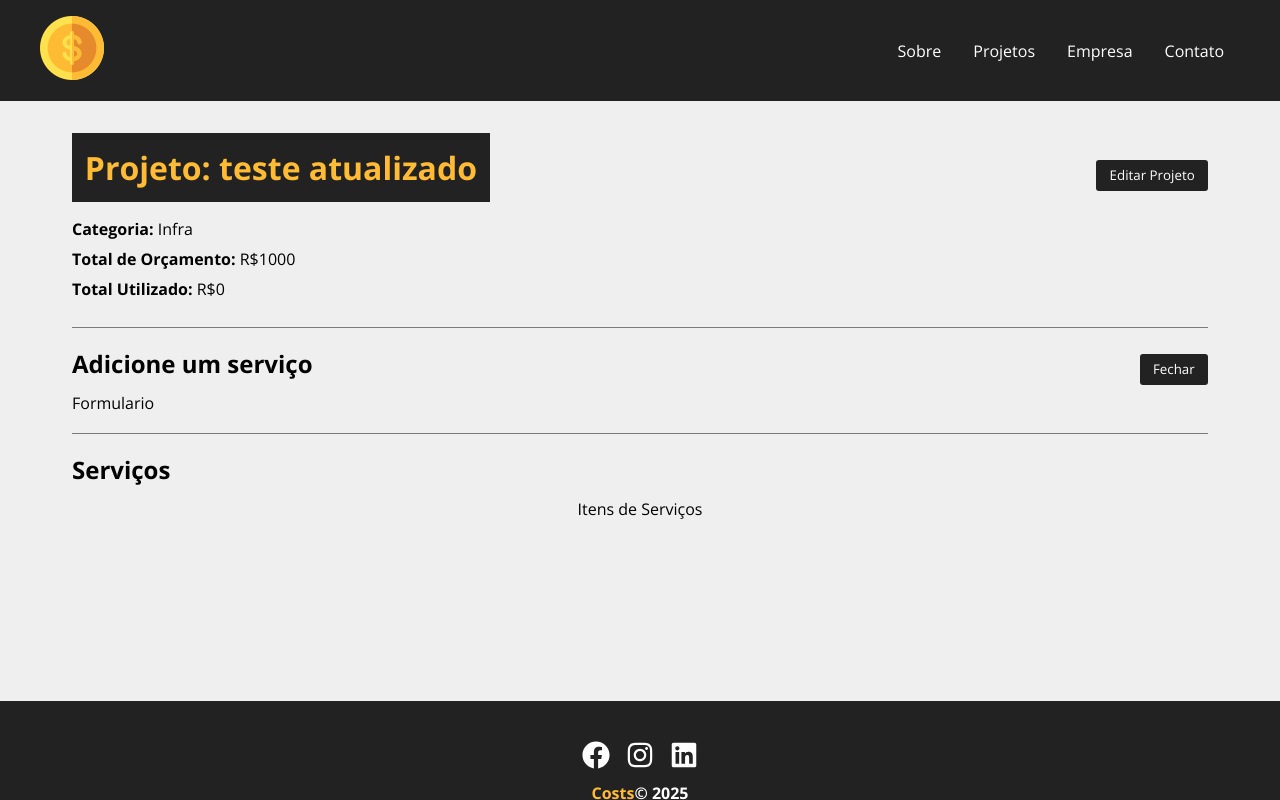
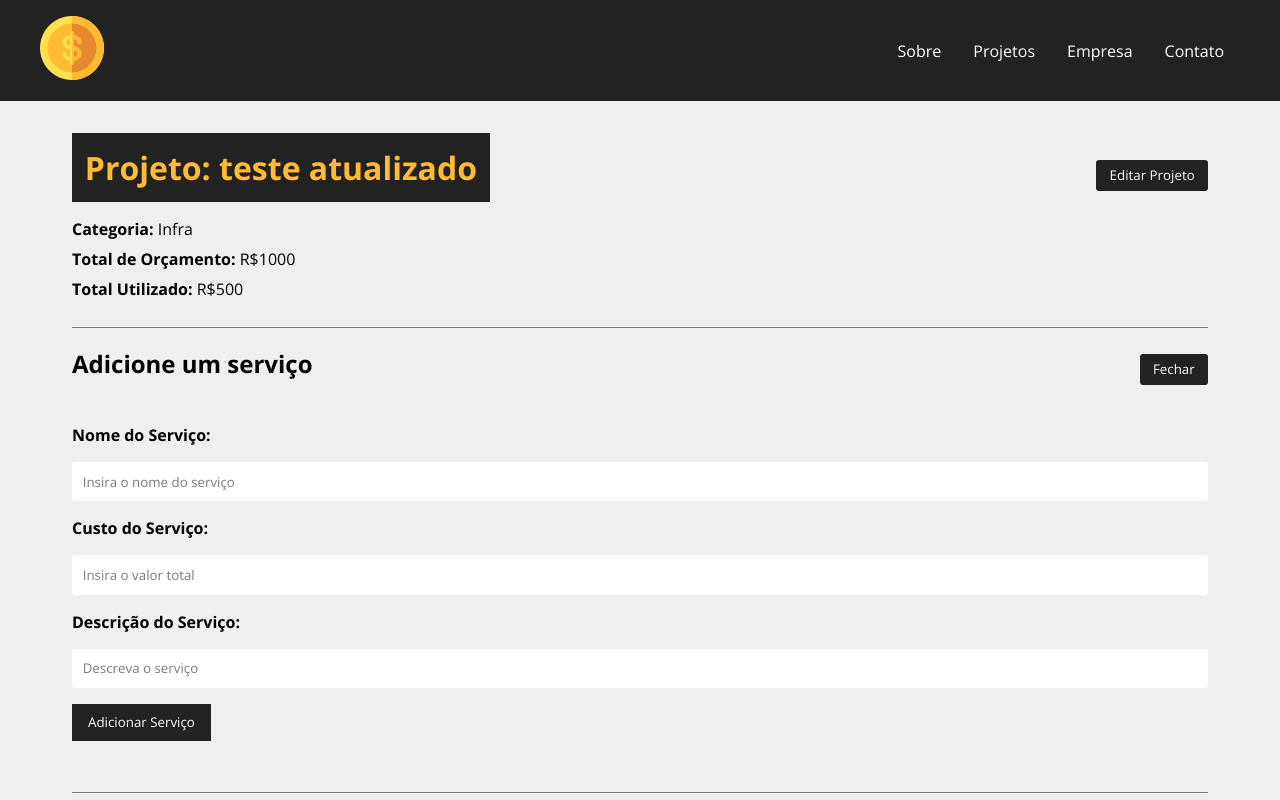
Before and after one commit to RoberthVieira/Costs, a React (Create React App) app: page /project/17f8 in a window 1280 px wide. Both pictures are taken after a click on the button "Adicionar Serviço". Shown: the top 800 px of the page. Built offline with nearby package versions, Linux system fonts and the light colour scheme; data requests are answered from the project's data file.

Commit message:
feat: adiciona funcionalidade para incluir novos serviços ao projeto com validação de orçamento

```diff
--- a/db.json
+++ b/db.json
@@ -19,8 +19,15 @@
         "id": "1",
         "name": "Infra"
       },
-      "cost": 0,
-      "services": []
+      "cost": 500,
+      "services": [
+        {
+          "name": "teste serviços",
+          "cost": "500",
+          "description": "contratação",
+          "id": "9b54fc49-24ea-4b5b-9d24-4c774bcdad5b"
+        }
+      ]
     }
   ],
   "categories": [
--- a/src/Components/Pages/Project.js
+++ b/src/Components/Pages/Project.js
@@ -1,10 +1,12 @@
 import styles from './Project.module.css';
+import {parse, v4 as uuidv4} from 'uuid'
 import { useParams } from 'react-router-dom';
 import { useState, useEffect } from 'react';
 import Loading from './../layout/Loading';
 import Container from '../layout/Container';
 import ProjectForm from '../projects/ProjectForm';
 import Message from '../layout/Message';
+import ServiceForm from '../service/ServiceForm';
 
 export default function Project() {
 
@@ -37,6 +39,37 @@ export default function Project() {
 
     function toggleServiceForm(){
         setShowServiceForm(!showServiceForm)
+    }
+
+    function createService(project){
+        const lastServices = project.services[project.services.length - 1];
+
+        lastServices.id = uuidv4();
+
+        const lastServiceCost = lastServices.cost;
+
+        const newCost = parseFloat(project.cost) + parseFloat(lastServiceCost);
+
+        if(newCost > parseFloat(project.budget)){
+            setMessage("Orçamento ultrapassado, verifique o valor do serviço!")
+            setMessageType('error')
+            project.services.pop()
+            return false
+        }
+
+        project.cost = newCost
+
+        fetch(`http://localhost:5000/projects/${project.id}`, {
+            method: 'PATCH',
+            headers:{
+                'Content-Type': 'application/json'
+            },
+            body: JSON.stringify(project)
+        }).then((resposta) => resposta.json())
+        .then((data) => {
+            console.log(data)
+        })
+        .catch(erro => console.log(erro))
     }
 
     function editPost(project){
@@ -100,7 +133,13 @@ export default function Project() {
                                 {!showServiceForm ? 'Adicionar Serviço' : 'Fechar'}
                             </button>
                             <div className={styles.projectInfo}>
-                                {showServiceForm && (<div>Formulario</div>)}
+                                {showServiceForm && (
+                                    <ServiceForm
+                                        handleSubmit={createService}
+                                        textBtn="Adicionar Serviço"
+                                        projectData={project}
+                                    />
+                                )}
                             </div>
                         </div>
                         <h2>Serviços</h2>
--- /dev/null
+++ b/src/Components/service/ServiceForm.js
@@ -0,0 +1,48 @@
+import { useState } from 'react';
+
+import Input from '../Forms/Input';
+import SubmitButton from '../Forms/SubmitButton';
+
+import styles from '../projects/ProjectForm.module.css';
+
+export default function ServiceForm({handleSubmit, textBtn, projectData}){
+
+    const [service, setService] = useState();
+
+    function submit(e){
+        e.preventDefault()
+        projectData.services.push(service)
+        handleSubmit(projectData)
+    }
+
+    function handleChange(e){
+        setService({...service, [e.target.name] : e.target.value})
+    }
+
+    return(
+        <form onSubmit={submit} className={styles.form}>
+            <Input
+                type="text"
+                text="Nome do Serviço"
+                name="name"
+                placeholder="Insira o nome do serviço"
+                handleOnChange={handleChange}
+            />
+            <Input
+                type="number"
+                text="Custo do Serviço"
+                name="cost"
+                placeholder="Insira o valor total"
+                handleOnChange={handleChange}
+            />
+            <Input
+                type="text"
+                text="Descrição do Serviço"
+                name="description"
+                placeholder="Descreva o serviço"
+                handleOnChange={handleChange}
+            />
+            <SubmitButton text={textBtn}/>
+        </form>
+    )
+}
```
